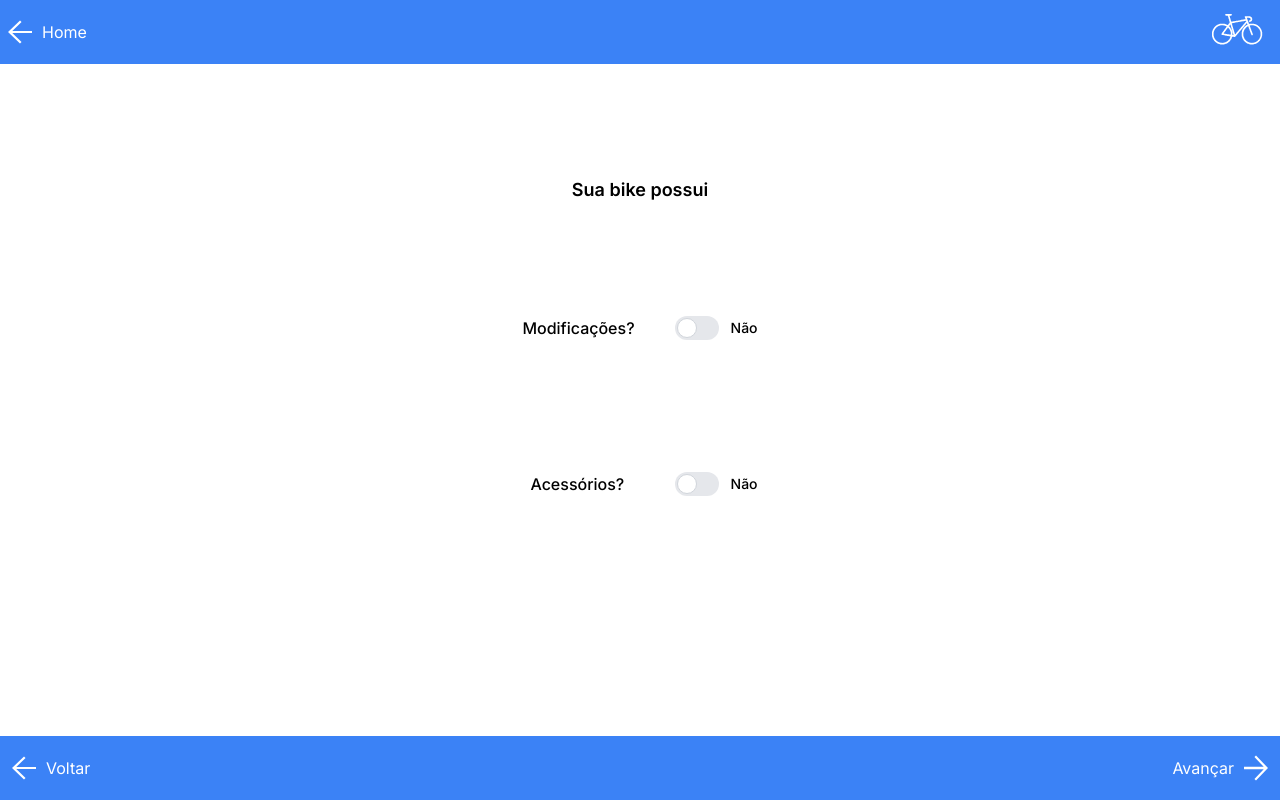
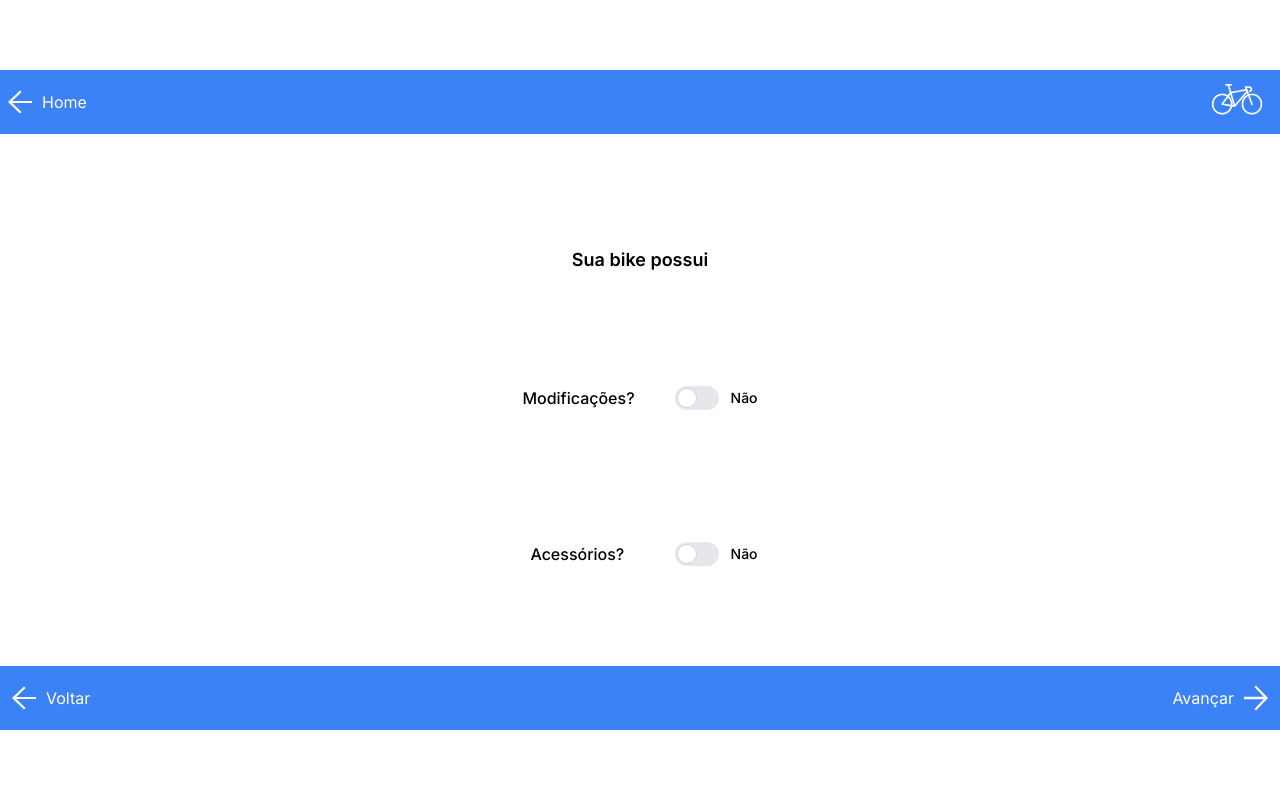
Before and after one commit to vgont/brainstormers-porto-bike, a Next.js app: page /modificacoes in a window 1280 px wide. Built offline with nearby package versions, Linux system fonts and the light colour scheme.

Commit message:
isValidated props added

```diff
--- a/src/app/components/Footer.tsx
+++ b/src/app/components/Footer.tsx
@@ -5,6 +5,7 @@ interface IFooter {
   hideArrowNext?: boolean;
   pathUrlBack?: string;
   pathUrlNext?: string;
+  isValidated?: boolean;
 }
 
 const Footer: React.FC<IFooter> = ({
@@ -12,16 +13,19 @@ const Footer: React.FC<IFooter> = ({
   hideArrowNext,
   pathUrlBack,
   pathUrlNext,
+  isValidated,
 }) => {
   return (
-    <div className="w-full h-16 bg-blue-500 flex flex-row items-center p-3 justify-between mt-auto">
+    <div className="w-full h-16 bg-blue-500 flex flex-row items-center p-3 justify-between mt-20">
       {!hideArrowBack && pathUrlBack && (
         <LinkArrow isLeftArrow pathUrl={pathUrlBack}>
           Voltar
         </LinkArrow>
       )}
       {!hideArrowNext && pathUrlNext && (
-        <LinkArrow pathUrl={pathUrlNext}>Avançar</LinkArrow>
+        <LinkArrow pathUrl={pathUrlNext} isValidated={isValidated}>
+          Avançar
+        </LinkArrow>
       )}
     </div>
   );
```
